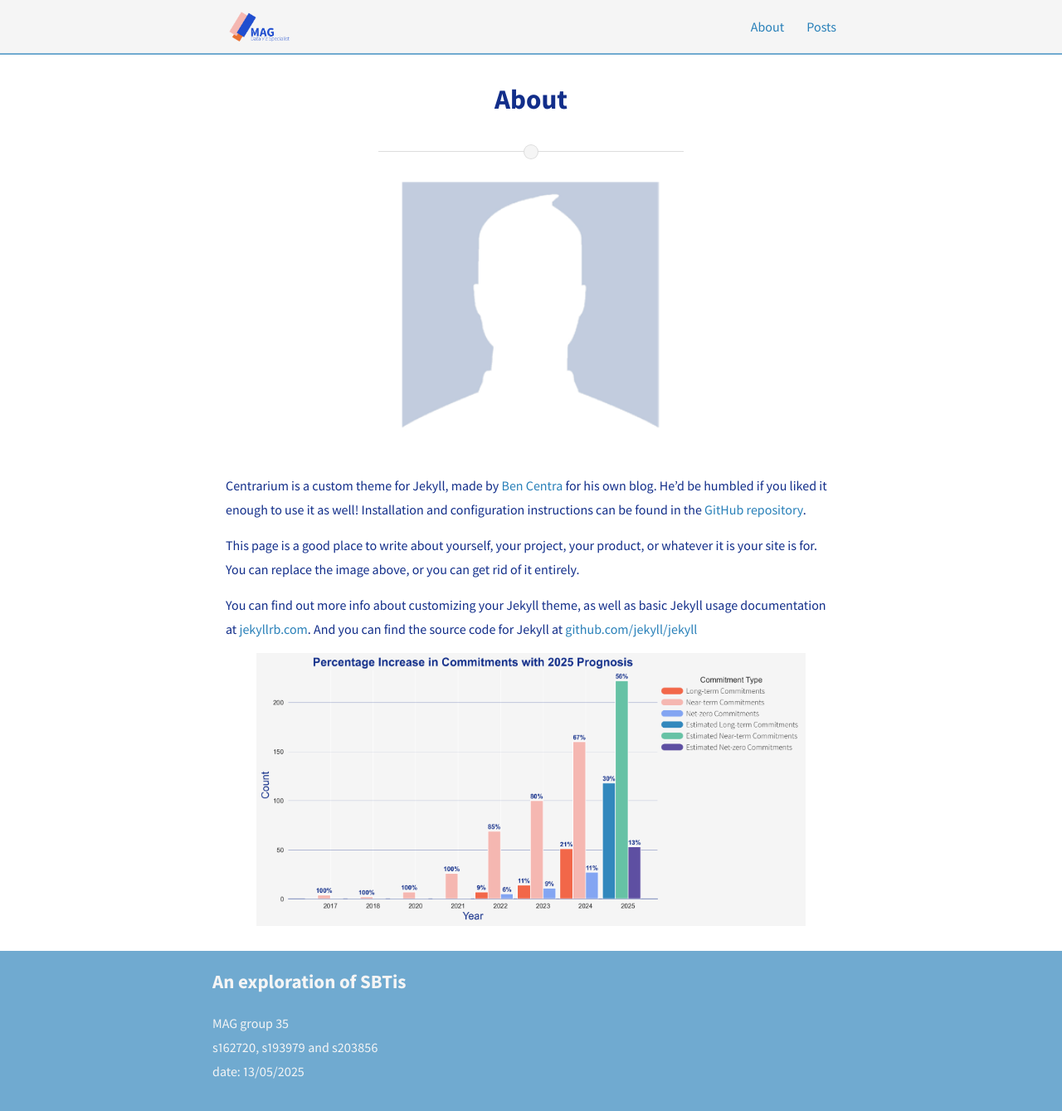
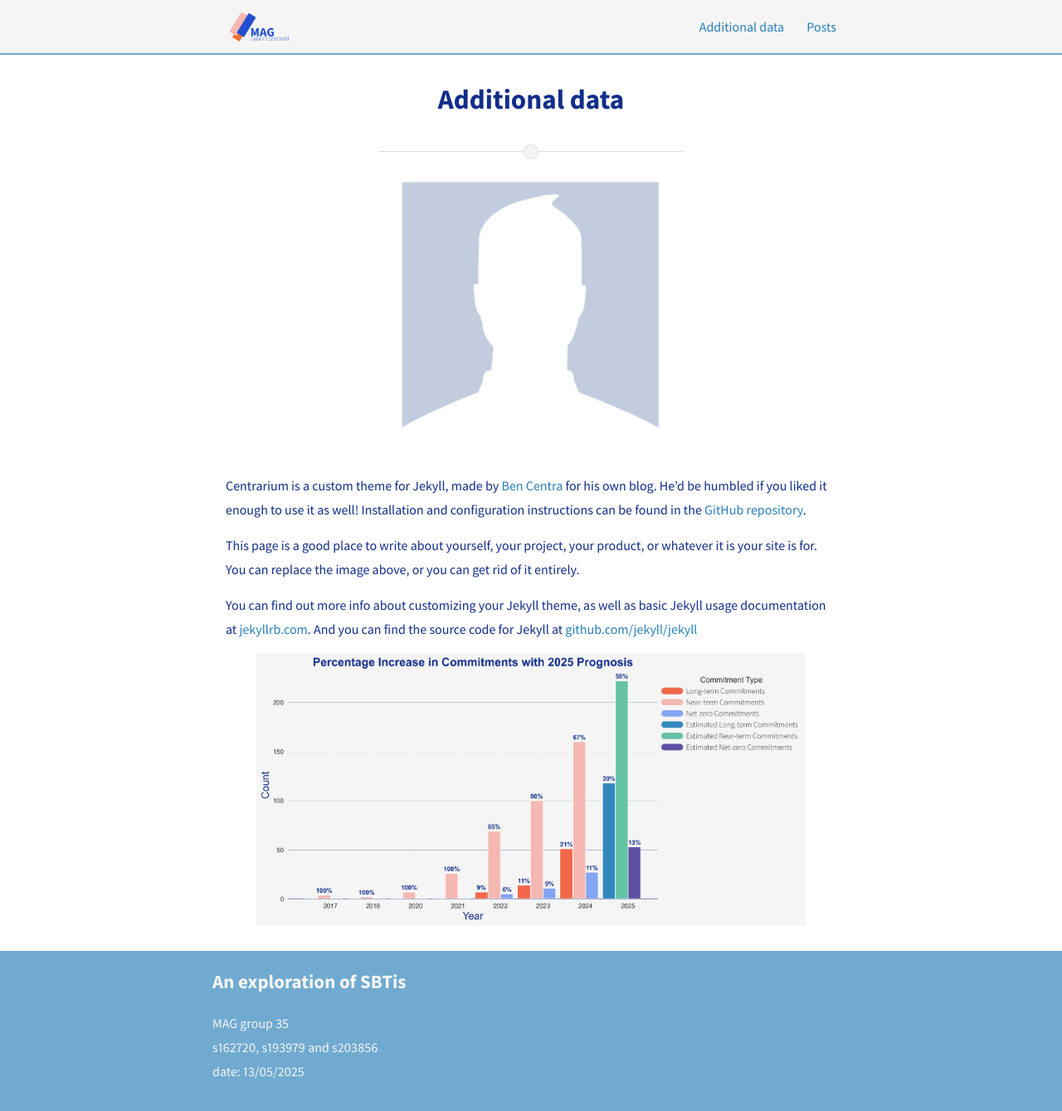
Before and after one commit to AnjaBrocklehurst/AnjaBrocklehurst.github.io, a Jekyll site: the page built from about.md, in a window 1280 px wide and 1352 px high. Shown: the top 1339 px of the window at 83% size. Built offline with Jekyll 4.4.1, drawn with Linux system fonts in a browser that asks for light colours; nearby versions of some CDN libraries.

Commit message:
try again

```diff
--- a/about.md
+++ b/about.md
@@ -1,6 +1,6 @@
 ---
 layout: page
-title: About
+title: Additional data
 permalink: /about/
 main_nav: true
 ---
```
